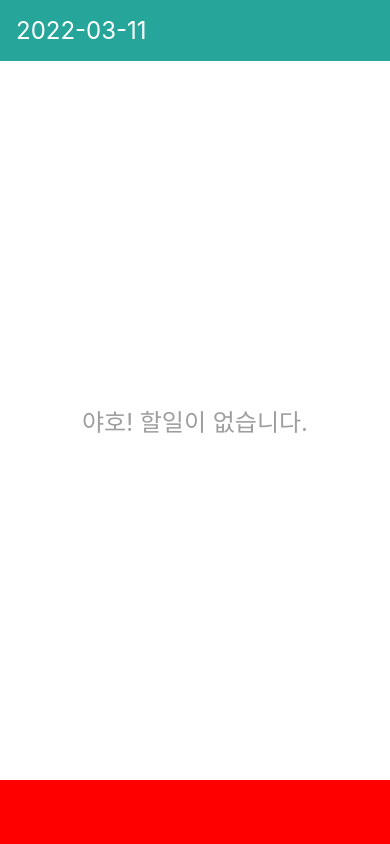
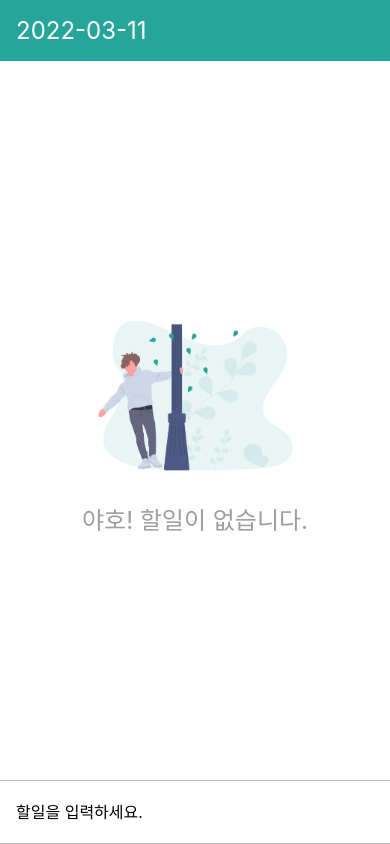
Before and after one commit to bytrustu/2022-learn-reactnative, a React Native app: screen / in a window 390 px wide. Built offline with nearby package versions, Linux system fonts and the light colour scheme.

Commit message:
[ADD] KeyboardAvoidingView 추가

```diff
--- a/App.js
+++ b/App.js
@@ -1,5 +1,5 @@
 import React, { useState } from 'react'
-import { StyleSheet } from 'react-native'
+import { StyleSheet, KeyboardAvoidingView,Platform } from 'react-native'
 import DateHead from './components/DateHead'
 import { formatYmd } from './utils/util'
 import { SafeAreaProvider, SafeAreaView } from 'react-native-safe-area-context'
@@ -10,9 +10,14 @@ const App = () => {
   return (
     <SafeAreaProvider>
       <SafeAreaView edges={['bottom']} style={styles.block}>
-        <DateHead date={formatYmd(new Date())} />
-        <Empty />
-        <AddTodo />
+        <KeyboardAvoidingView
+          behavior={Platform.select({ ios: 'padding' })}
+          style={styles.avoid}
+        >
+          <DateHead date={formatYmd(new Date())} />
+          <Empty />
+          <AddTodo />
+        </KeyboardAvoidingView>
       </SafeAreaView>
     </SafeAreaProvider>
   )
@@ -22,7 +27,11 @@ const App = () => {
 const styles = StyleSheet.create({
   block: {
     flex: 1,
+    backgroundColor: '#ffffff',
   },
+  avoid: {
+    flex: 1,
+  }
 })
 
 
--- a/components/AddTodo.js
+++ b/components/AddTodo.js
@@ -1,16 +1,26 @@
 import React from 'react'
-import { StyleSheet, View } from 'react-native'
+import { StyleSheet, TextInput, View } from 'react-native'
 
 const AddTodo = () => {
   return (
-    <View style={styles.block} />
+    <View style={styles.block}>
+      <TextInput placeholder='할일을 입력하세요.' style={styles.input} />
+    </View>
   )
 }
 
 const styles = StyleSheet.create({
   block: {
     height: 64,
-    backgroundColor: 'red',
+    paddingHorizontal: 16,
+    borderColor: '#bdbdbd',
+    borderTopWidth: 1,
+    borderBottomWidth: 1,
+    justifyContent: 'center',
+  },
+  input: {
+    fontSize: 16,
+    paddingVertical: 8,
   }
 })
 
--- a/components/Empty.js
+++ b/components/Empty.js
@@ -1,9 +1,14 @@
 import React from 'react'
-import { StyleSheet, Text, View } from 'react-native'
+import { Image, StyleSheet, Text, View } from 'react-native'
 
 const Empty = () => {
+  const source = require('../assets/images/young_and_happy.png')
   return (
     <View style={styles.block}>
+      <Image
+        source={source}
+        style={styles.image}
+      />
       <Text style={styles.description}>야호! 할일이 없습니다.</Text>
     </View>
   )
@@ -15,6 +20,11 @@ const styles = StyleSheet.create({
     alignItems: 'center',
     justifyContent: 'center',
   },
+  image: {
+    width: 240,
+    height: 179,
+    marginBottom: 16,
+  },
   description: {
     fontSize: 24,
     color: '#9e9e9e',
```
